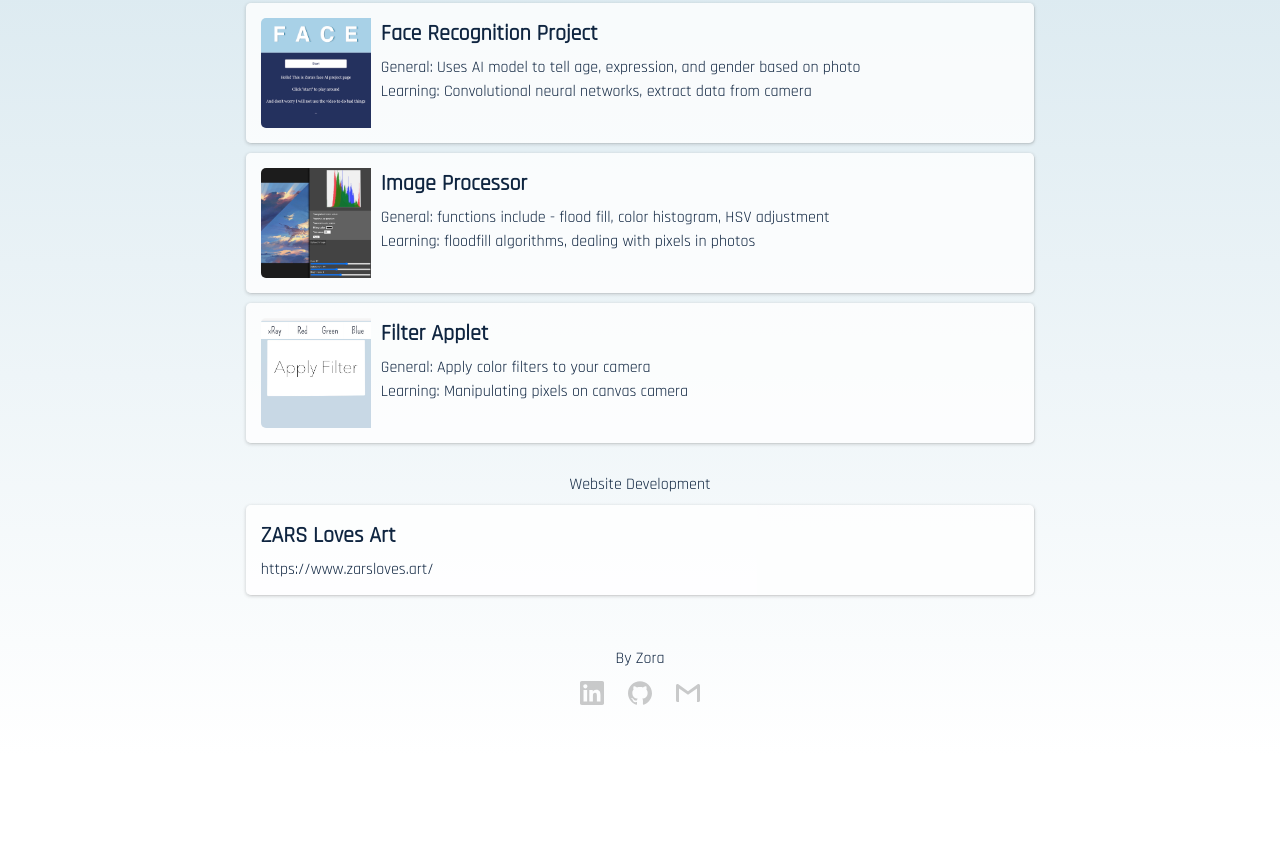
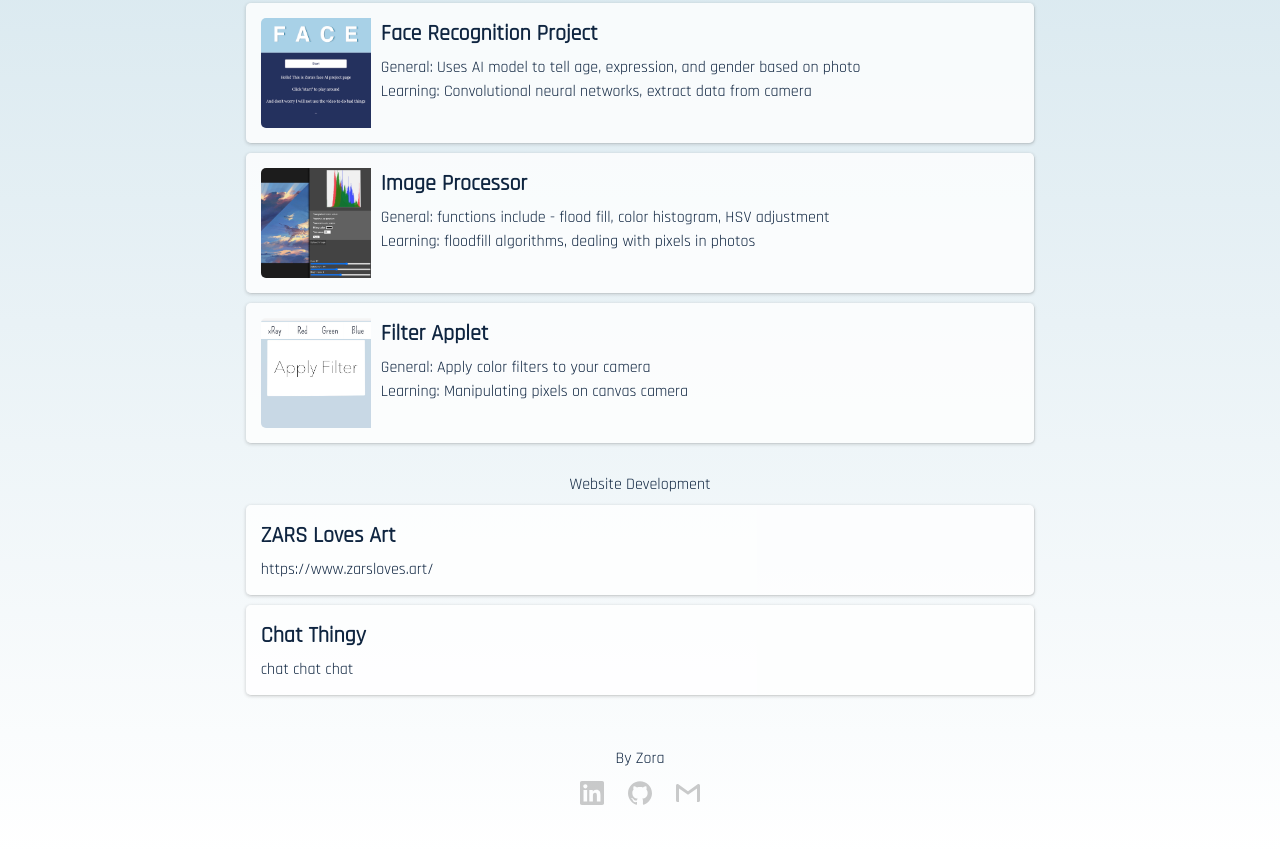
Before and after one commit to zorazrr/zorazrr.github.io, a plain HTML site: page index.html in a window 1280 px wide. Shown: the part 460-1310 px from the top of the page. Before the commit the page ends 1215 px from the top, so only its background shows below. Drawn offline with Linux system fonts and the light colour scheme.

Commit message:
testing chat

```diff
--- a/index.html
+++ b/index.html
@@ -45,6 +45,10 @@
     <h3>ZARS Loves Art</h3>
     <dt>https://www.zarsloves.art/</dt>
 </div>
+<div class = "program" style = "height:60px;" onclick = "window.open('projects/chat/main.html')">
+    <h3>Chat Thingy</h3>
+    <dt>chat chat chat</dt>
+</div>
 <br>
 <br>
 <footer>
```
